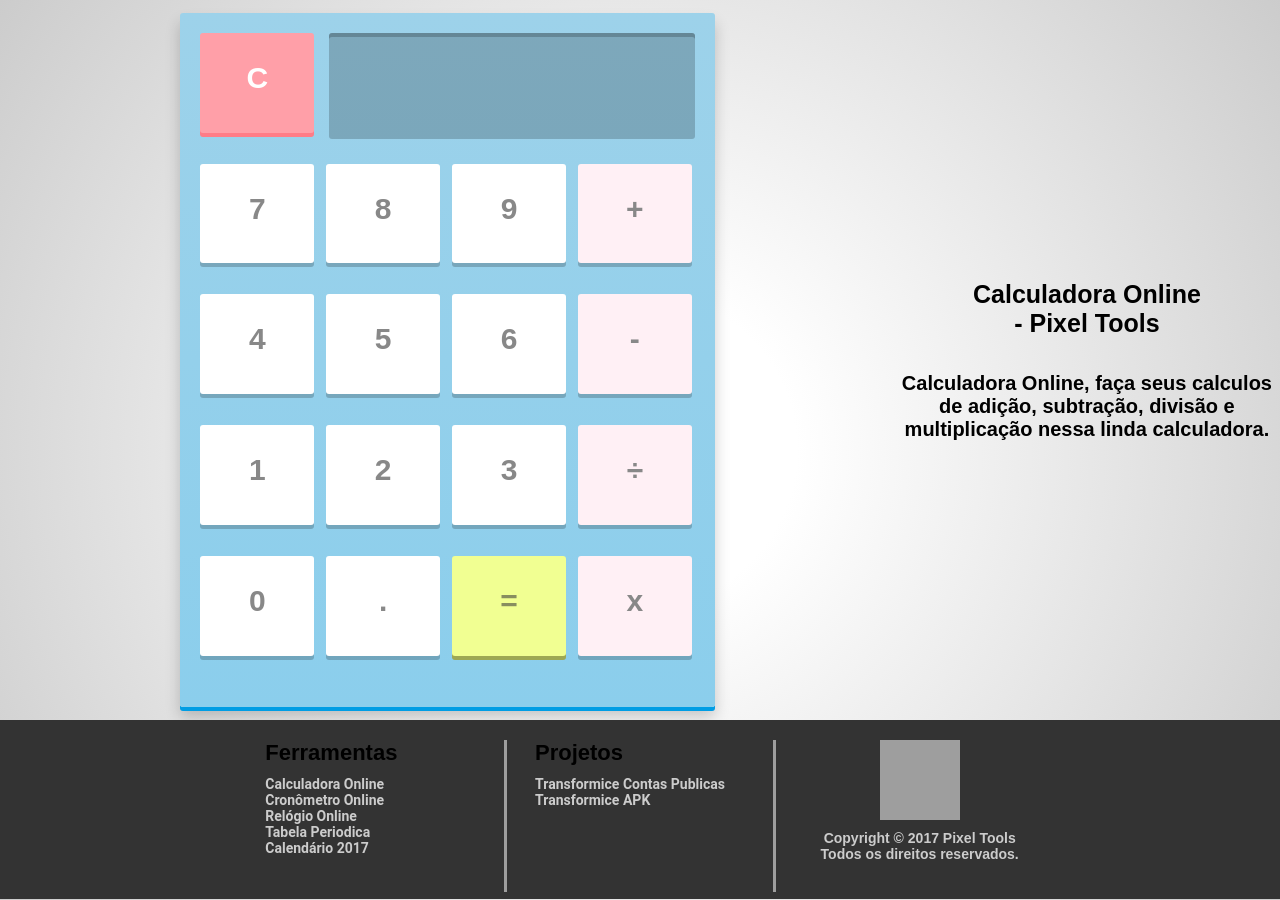
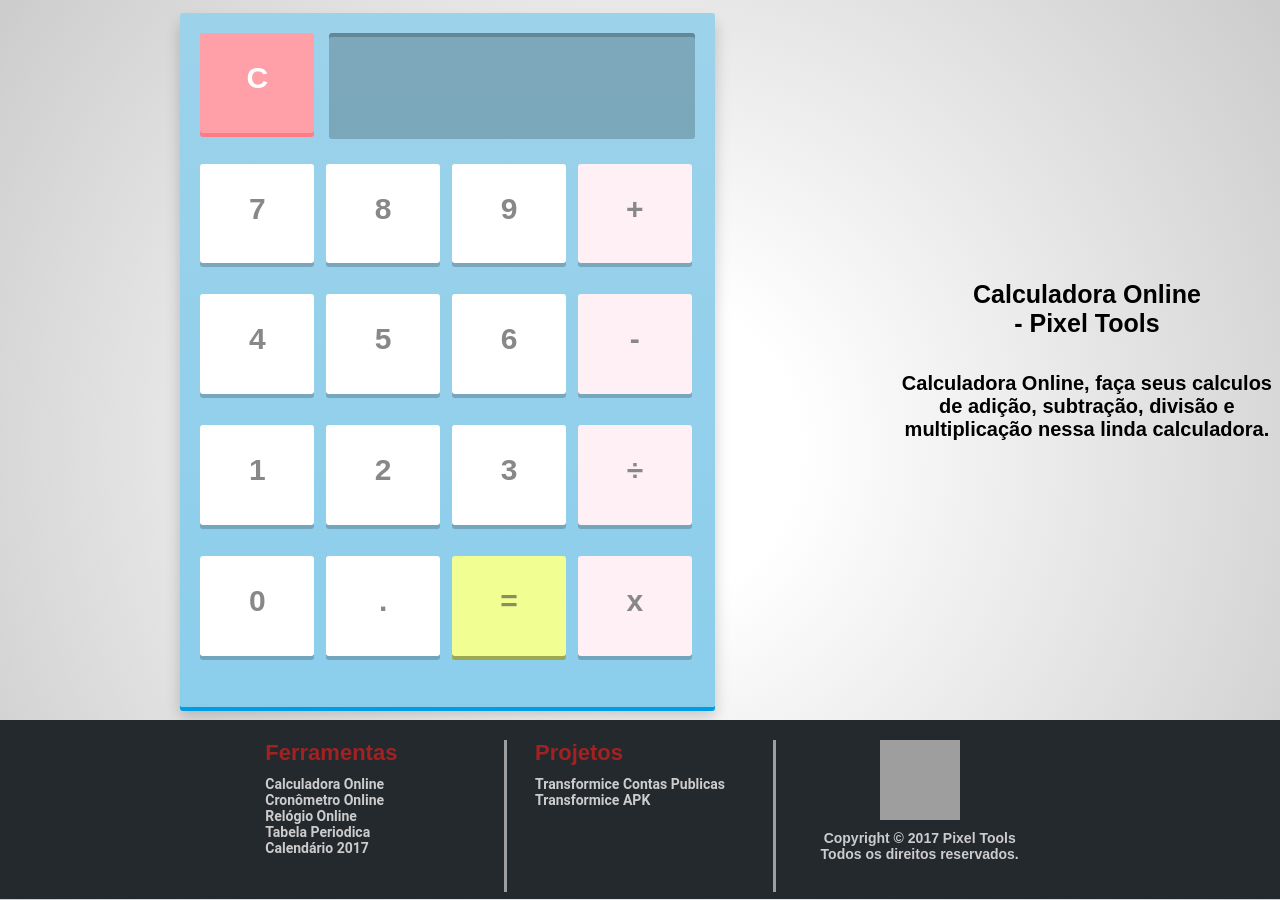
Before and after one commit to TreinoeDieta/Website, a Jekyll site: the page calculadora/index.html, which Jekyll copies as it is, in a window 1280 px wide. Built offline with Jekyll 4.4.1, drawn with Linux system fonts in a browser that asks for light colours; grey boxes are pictures that could not be loaded.

Commit message:
Update index.html

```diff
--- a/calculadora/index.html
+++ b/calculadora/index.html
@@ -238,7 +238,7 @@ html {
     		padding-left: 20px;
 		}
 		.footer {
-		background-color: #333333;
+		background-color: #24292e;
 		text-align: center;
 		}
 		.divisor {
@@ -252,6 +252,7 @@ html {
 		margin-top: 10px;
 		margin-bottom: 10px;
 		font-size: 22px;
+		color: #a22222;
 		}
 	</style>
 </head>
```
